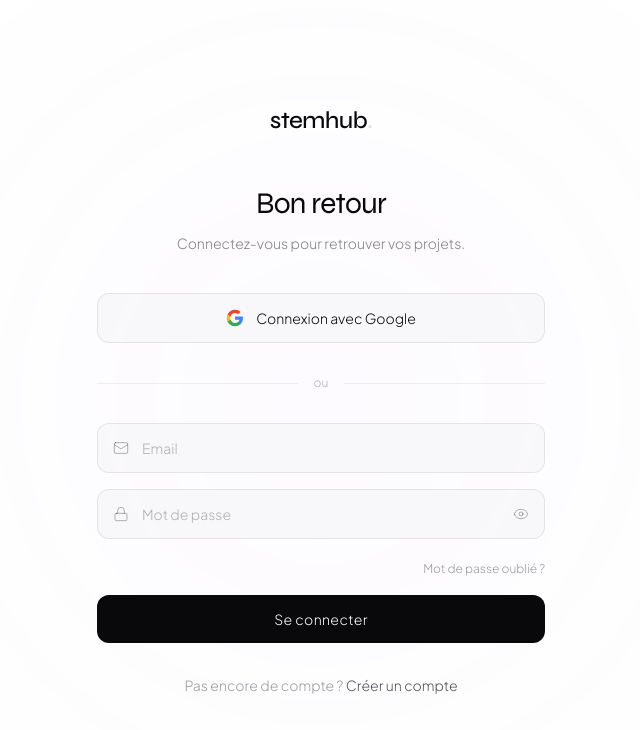
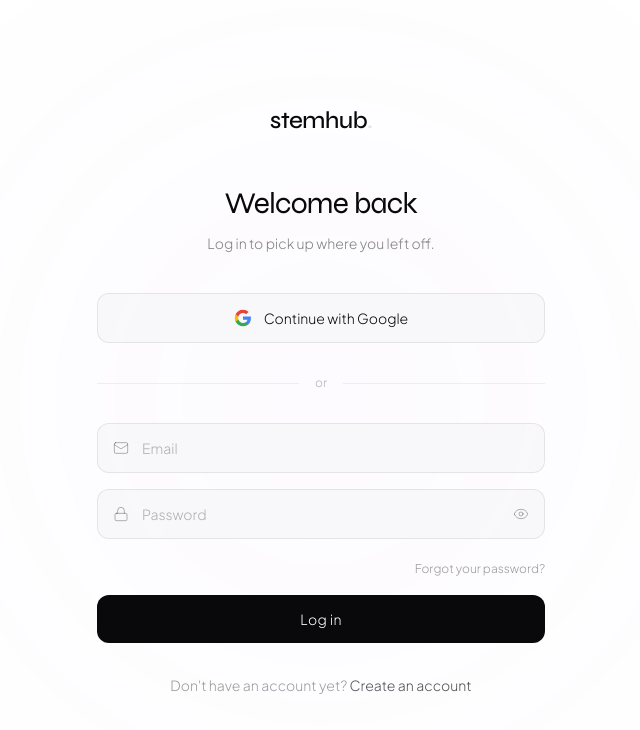
Before and after one commit to stemhub-org/Stemhub, a Next.js app in the folder frontend/: page /login in a window 1280 px wide. Shown: the top 730 px of the page, without its empty margins (319-959 px from the left). Built offline with nearby package versions, Linux system fonts and the light colour scheme; no server answers.

Commit message:
style(auth): translate login page copy and errors to English

```diff
--- a/frontend/app/login/page.tsx
+++ b/frontend/app/login/page.tsx
@@ -29,7 +29,7 @@ export default function LoginPage() {
       });
 
       if (!response.ok) {
-        throw new Error("Identifiants incorrects");
+        throw new Error("Invalid credentials");
       }
 
       router.push("/dashboard");
@@ -38,10 +38,10 @@ export default function LoginPage() {
         err instanceof TypeError ||
         (err instanceof Error && (err.message === "Failed to fetch" || err.message.includes("fetch")));
       const message = isNetworkError
-        ? "Impossible de contacter le serveur. Vérifiez que le backend est démarré et que NEXT_PUBLIC_API_URL est correct."
+        ? "Unable to reach the server. Make sure the backend is running and NEXT_PUBLIC_API_URL is correct."
         : err instanceof Error
           ? err.message
-          : "Une erreur est survenue";
+          : "An unexpected error occurred";
       setError(message);
     }
   };
@@ -78,13 +78,13 @@ export default function LoginPage() {
             className="mb-3 text-3xl font-extralight tracking-tight"
             style={{ fontFamily: "var(--font-syne)" }}
           >
-            Bon retour
+            Welcome back
           </h1>
           <p
             className="text-sm font-light text-foreground/50"
             style={{ fontFamily: "var(--font-jakarta)" }}
           >
-            Connectez-vous pour retrouver vos projets.
+            Log in to pick up where you left off.
           </p>
         </div>
 
@@ -118,7 +118,7 @@ export default function LoginPage() {
               fill="#EA4335"
             />
           </svg>
-          Connexion avec Google
+          Continue with Google
         </button>
 
         <div className="my-8 flex items-center gap-4">
@@ -127,7 +127,7 @@ export default function LoginPage() {
             className="text-xs font-light text-foreground/30"
             style={{ fontFamily: "var(--font-jakarta)" }}
           >
-            ou
+            or
           </span>
           <div className="h-[1px] flex-1 bg-foreground/[0.06]" />
         </div>
@@ -159,7 +159,7 @@ export default function LoginPage() {
               type={showPassword ? "text" : "password"}
               value={password}
               onChange={(e) => setPassword(e.target.value)}
-              placeholder="Mot de passe"
+              placeholder="Password"
               className="w-full rounded-xl border border-foreground/[0.08] bg-background-secondary/50 dark:bg-background-tertiary/50 py-3.5 pr-11 pl-11 text-sm font-light text-foreground placeholder:text-foreground/30 transition-all duration-300 focus:border-accent/40 focus:outline-none"
               style={{ fontFamily: "var(--font-jakarta)" }}
             />
@@ -182,7 +182,7 @@ export default function LoginPage() {
               className="text-xs font-light text-foreground/40 transition-colors duration-300 hover:text-accent"
               style={{ fontFamily: "var(--font-jakarta)" }}
             >
-              Mot de passe oublié ?
+              Forgot your password?
             </a>
           </div>
 
@@ -191,7 +191,7 @@ export default function LoginPage() {
             className="w-full rounded-xl bg-foreground py-3.5 text-sm font-light tracking-wide text-background transition-all duration-300 hover:bg-accent"
             style={{ fontFamily: "var(--font-jakarta)" }}
           >
-            Se connecter
+            Log in
           </button>
         </form>
 
@@ -199,12 +199,12 @@ export default function LoginPage() {
           className="mt-8 text-center text-sm font-light text-foreground/40"
           style={{ fontFamily: "var(--font-jakarta)" }}
         >
-          Pas encore de compte ?{" "}
+          Don&apos;t have an account yet?{" "}
           <Link
             href="/register"
             className="text-foreground/70 transition-colors duration-300 hover:text-accent"
           >
-            Créer un compte
+            Create an account
           </Link>
         </p>
       </motion.div>
```
